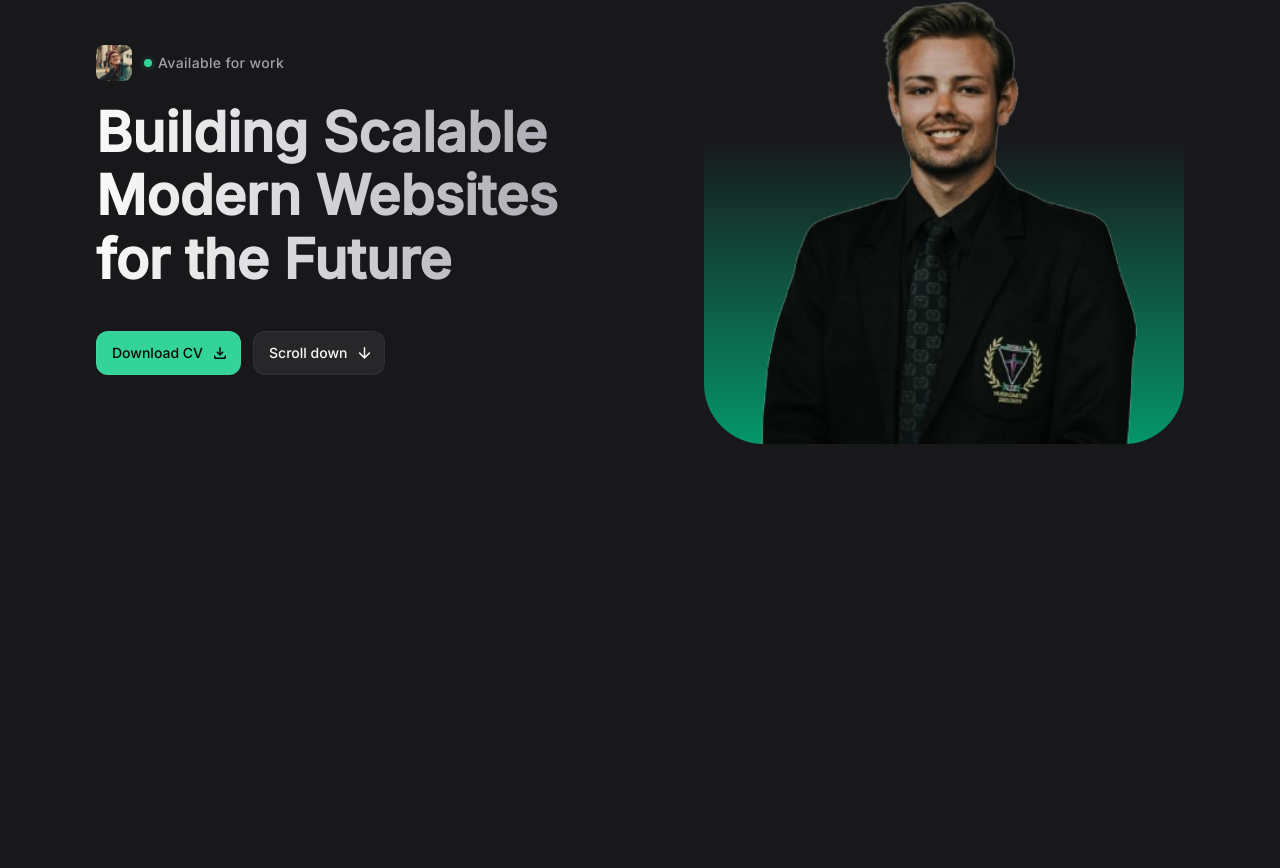
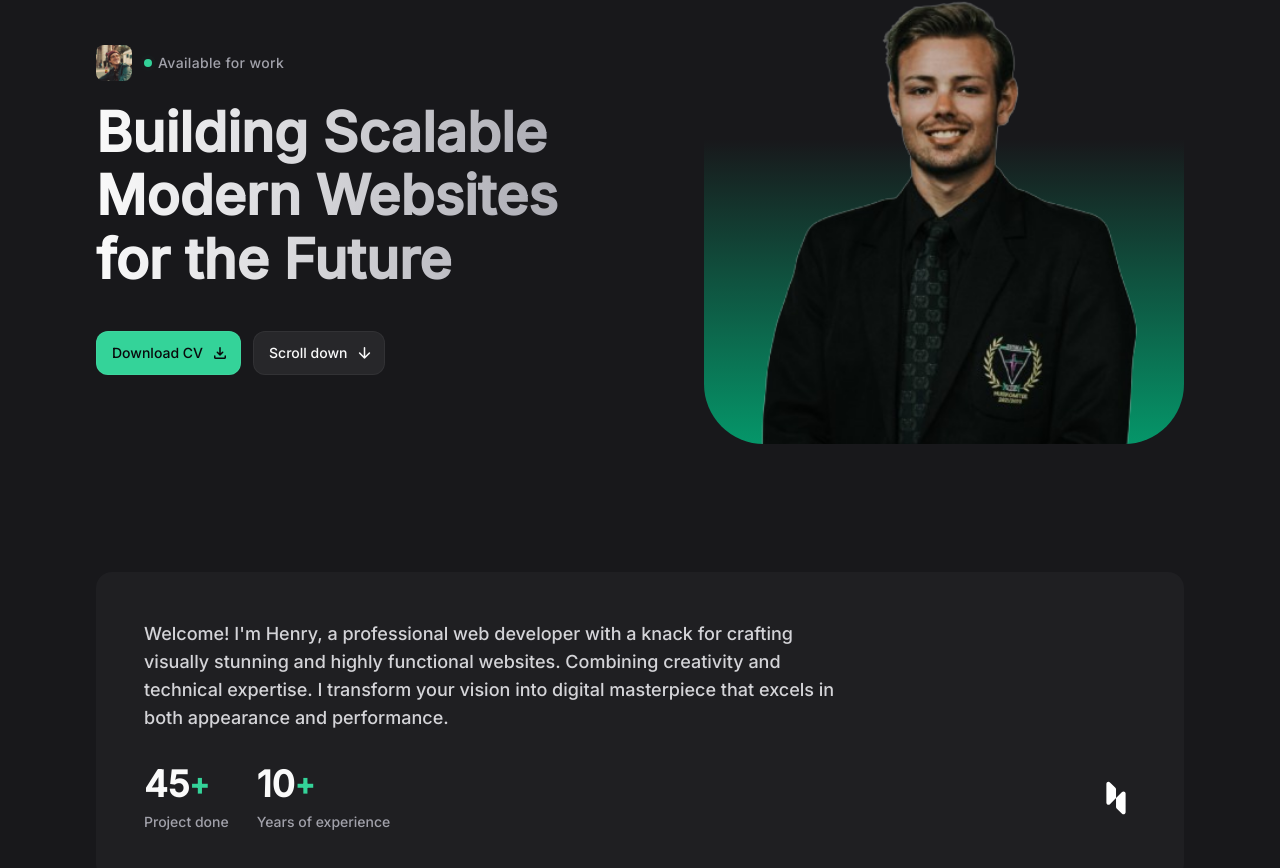
Before and after one commit to Jano-Esterhuizen/Jano-Portfolio, a React (Vite) app in the folder Jano-Portfolio/: page / in a window 1280 px wide. Shown: the part 136-1004 px from the top of the page. Before the commit the page ends 800 px from the top, so only its background shows below. Built offline with nearby package versions, Linux system fonts and the light colour scheme.

Commit message:
Created About Section

```diff
--- a/Jano-Portfolio/src/App.jsx
+++ b/Jano-Portfolio/src/App.jsx
@@ -3,6 +3,7 @@
  * @license Apache-2.0
  */
 
+import About from "./components/About"
 import Header from "./components/Header"
 import Hero from "./components/Hero"
 
@@ -13,6 +14,7 @@
       <Header />
       <main>
         <Hero/>
+        <About/>
       </main>
     </>
   )
--- /dev/null
+++ b/Jano-Portfolio/src/components/About.jsx
@@ -0,0 +1,58 @@
+import React from 'react'
+
+const aboutItems = [
+    {
+        label: 'Project done',
+        number: 45
+    },
+    {
+        label: 'Years of experience',
+        number: 10
+    }
+];
+
+const About = () => {
+    return (
+        <section
+            id='about'
+            className='section'
+        >
+            <div className='container'>
+
+                <div className='bg-zinc-800/50 p-7 rounded-2xl md:p-12'>
+                    <p className='text-zinc-300 mb-4 md:mb-8 md:text-lg md:max-w-[60ch]'>
+
+                        Welcome! I&apos;m Henry, a professional web developer with a knack for crafting visually stunning and highly functional websites. Combining creativity and technical expertise. I transform your vision into digital masterpiece that excels in both appearance and performance.
+                    </p>
+
+                    <div className='flex flex-wrap items-center gap-4 md:gap-7'>
+                        {
+                            aboutItems.map(({ label, number }, key) => (
+                                <div key={key}>
+                                    <div className='flex items-center md:mb-2'>
+                                        <span className='text-2xl font-semibold md:text-4xl'>{number}</span>
+                                        <span className='text-emerald-400 font-semibold md:text-3xl'>+</span>
+                                    </div>
+                                    <p className='text-sm text-zinc-400'>{label}</p>
+                                </div>
+                            ))
+                        }
+
+                        <img
+                        src="/images/logo.svg"
+                        alt="Logo"
+                        width={30}
+                        height={30}
+                        className='ml-auto md:w-[40px] md:h-[40px]'
+
+                        />
+
+                    </div>
+                </div>
+            </div>
+
+        </section>
+    )
+}
+
+export default About
--- a/Jano-Portfolio/src/index.css
+++ b/Jano-Portfolio/src/index.css
@@ -40,6 +40,10 @@
 
 .img-cover {
   @apply w-full h-full object-cover
+}
+
+.section {
+  @apply pt-20 lg:pt-32
 }
 
 .menu-btn {
```
